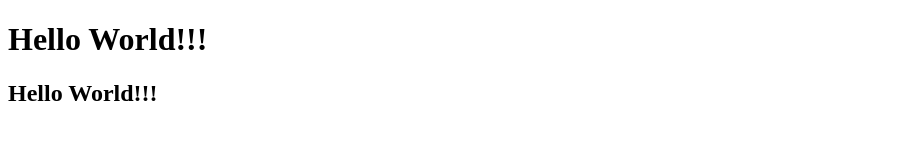
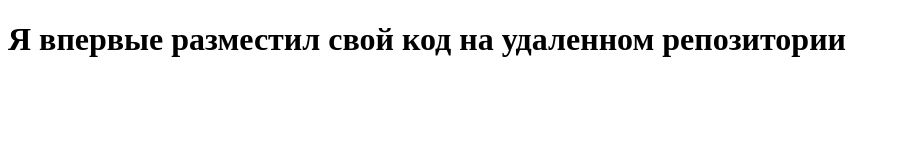
Before and after one commit to sixzeres/test-repo, a plain HTML site: page index.html in a window 1280 px wide. Shown: the whole page, without its empty margins (0-900 px from the left). Drawn offline with Linux system fonts and the light colour scheme.

Commit message:
New commit

```diff
--- a/index.html
+++ b/index.html
@@ -3,10 +3,9 @@
 <head>
     <meta charset="UTF-8">
     <meta name="viewport" content="width=device-width, initial-scale=1.0">
-    <title>Document</title>
+    <title>New git project</title>
 </head>
 <body>
-    <h1>Hello World!!!</h1>
-    <h2>Hello World!!!</h2>
+    <h1>Я впервые разместил свой код на удаленном репозитории</h1>
 </body>
 </html>
```
